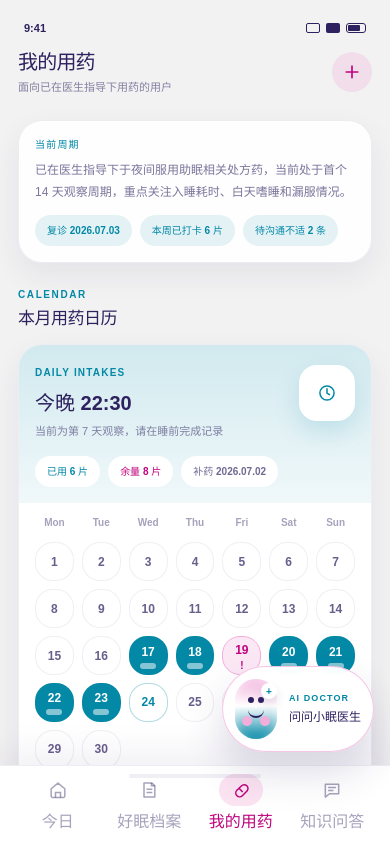
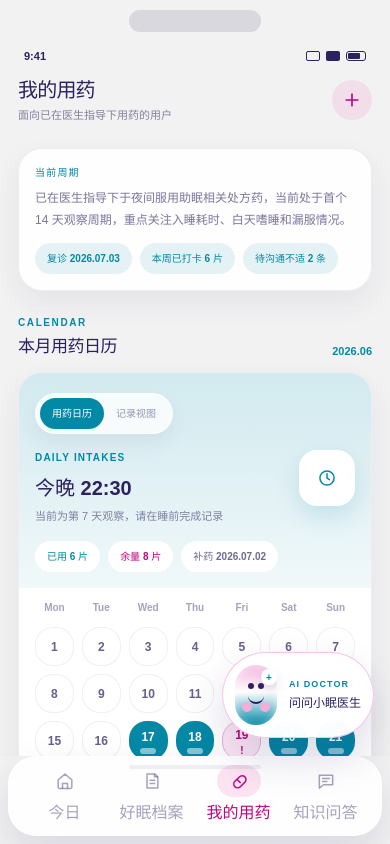
Before and after one commit to UfeLane/weimian, a React (Vite) app: page / in a window 390 px wide. Both pictures are taken after a click on the button "我的用药". Built offline with nearby package versions, Linux system fonts and the light colour scheme.

Commit message:
Polish mini app mobile presentation

```diff
--- a/src/components/UI.jsx
+++ b/src/components/UI.jsx
@@ -163,7 +163,7 @@ export function BottomNav({ active, onNavigate }) {
   ];
 
   return (
-    <nav className="mini-bottom-nav z-30 shrink-0 border-t border-[#2D215F]/8 bg-white/95 px-3 pb-[max(10px,env(safe-area-inset-bottom))] pt-2 shadow-[0_-12px_36px_rgba(45,33,95,0.07)] backdrop-blur-xl">
+    <nav className="mini-bottom-nav z-30 mx-2 mb-2 shrink-0 rounded-[28px] border border-white/72 bg-white/92 px-3 pb-[max(10px,env(safe-area-inset-bottom))] pt-2 shadow-[0_18px_40px_rgba(45,33,95,0.12)] backdrop-blur-xl">
       <div className="grid grid-cols-4">
         {tabs.map(({ id, label, Icon }) => {
           const isActive = active === id;
@@ -205,7 +205,7 @@ export function Toast({ message }) {
 export function DoctorFloatButton({ onClick }) {
   return (
     <button
-      className="pressable absolute bottom-[calc(92px+env(safe-area-inset-bottom))] right-4 z-40 flex items-center gap-3 rounded-full border border-[#F2AEDB]/70 bg-white/96 px-3 py-3 shadow-[0_20px_40px_rgba(45,33,95,0.16)] backdrop-blur-xl"
+      className="pressable absolute bottom-[calc(106px+env(safe-area-inset-bottom))] right-4 z-40 flex items-center gap-3 rounded-full border border-[#F2AEDB]/70 bg-white/96 px-3 py-3 shadow-[0_20px_40px_rgba(45,33,95,0.16)] backdrop-blur-xl"
       onClick={onClick}
       type="button"
     >
--- a/src/index.css
+++ b/src/index.css
@@ -14,16 +14,16 @@
   --surface: #ffffff;
   --background: #f2f2f2;
   --ink: #2d215f;
-  --device-max-width: 430px;
+  --device-max-width: 432px;
   --page-gutter: 18px;
-  --page-bottom-gap: 28px;
+  --page-bottom-gap: 112px;
   --radius-card: 24px;
   --radius-control: 18px;
   --radius-panel: 20px;
   --control-height: 46px;
   --chip-height: 38px;
   --nav-item-height: 58px;
-  --nav-toast-offset: 82px;
+  --nav-toast-offset: 108px;
 }
 
 * {
@@ -81,6 +81,21 @@ button {
   margin: 0 auto;
   overflow: hidden;
   background: #f2f2f2;
+  isolation: isolate;
+}
+
+.phone::before {
+  content: "";
+  position: absolute;
+  left: 50%;
+  top: 10px;
+  z-index: 20;
+  height: 22px;
+  width: 132px;
+  transform: translateX(-50%);
+  border-radius: 999px;
+  background: rgb(45 33 95 / 12%);
+  pointer-events: none;
 }
 
 .phone-content {
@@ -89,13 +104,13 @@ button {
   overflow-y: auto;
   overflow-x: hidden;
   -webkit-overflow-scrolling: touch;
-  scroll-padding-bottom: 24px;
+  scroll-padding-bottom: 140px;
 }
 
 .page {
   min-height: 100%;
   padding:
-    max(12px, env(safe-area-inset-top)) var(--page-gutter)
+    max(40px, calc(env(safe-area-inset-top) + 28px)) var(--page-gutter)
     var(--page-bottom-gap);
   animation: page-in 380ms cubic-bezier(0.22, 1, 0.36, 1);
 }
@@ -191,17 +206,21 @@ button {
     border-radius: 42px;
     box-shadow: 0 28px 80px rgb(45 33 95 / 20%);
   }
-
-  .page {
-    min-height: 100%;
-  }
 }
 
 @media (max-width: 389px) {
   :root {
     --page-gutter: 14px;
-    --page-bottom-gap: 22px;
+    --page-bottom-gap: 104px;
     --radius-card: 22px;
     --radius-control: 16px;
   }
+
+  .page {
+    padding-top: max(34px, calc(env(safe-area-inset-top) + 22px));
+  }
+
+  .phone::before {
+    width: 120px;
+  }
 }
--- a/src/pages/FAQPage.jsx
+++ b/src/pages/FAQPage.jsx
@@ -151,6 +151,20 @@ export default function FAQPage({ demoRuntime }) {
               {prompt}
             </button>
           ))}
+        </div>
+        <div className="mt-4 grid grid-cols-1 gap-2 min-[390px]:grid-cols-2">
+          <div className="rounded-[18px] bg-[#F2F2F2] px-4 py-3">
+            <p className="text-[10px] font-bold tracking-[0.12em] text-[#0388A6]">推荐演示 01</p>
+            <p className="mt-1 text-[11px] font-semibold leading-[1.7] text-[#2D215F]/62">
+              先问标签知识，再追问“我现在用了多少药、什么时候复诊”。
+            </p>
+          </div>
+          <div className="rounded-[18px] bg-[#F2F2F2] px-4 py-3">
+            <p className="text-[10px] font-bold tracking-[0.12em] text-[#BF047E]">推荐演示 02</p>
+            <p className="mt-1 text-[11px] font-semibold leading-[1.7] text-[#2D215F]/62">
+              追问会带上程序内档案，更容易展示“外部知识 + 内部数据”差异。
+            </p>
+          </div>
         </div>
       </Card>
 
--- a/src/pages/MedicationPage.jsx
+++ b/src/pages/MedicationPage.jsx
@@ -42,6 +42,11 @@ function buildCalendar(startedOn, medicationWeek, todayDone) {
   });
 }
 
+function formatMonthLabel(startedOn) {
+  const [year, month] = startedOn.split(".").map(Number);
+  return `${year}.${String(month).padStart(2, "0")}`;
+}
+
 export default function MedicationPage({
   demoRuntime,
   onImportMedication,
@@ -51,6 +56,7 @@ export default function MedicationPage({
 }) {
   const { adverseRecords, currentMedication, importedMedication, medicationWeek, patient } =
     demoRuntime;
+  const monthLabel = formatMonthLabel(importedMedication.startedOn);
   const calendarDays = buildCalendar(
     importedMedication.startedOn,
     medicationWeek,
@@ -64,7 +70,6 @@ export default function MedicationPage({
 
   const handleImport = (medication) => {
     onImportMedication(medication.id);
-    onUpdateReminderTime(medication.reminderTime);
     onToast(`已导入 ${medication.brandName} 演示药品与说明书`);
   };
 
@@ -99,9 +104,17 @@ export default function MedicationPage({
       </div>
 
       <section className="mt-6">
-        <SectionTitle eyebrow="CALENDAR" title="本月用药日历" />
+        <SectionTitle
+          action={<span className="text-[11px] font-bold text-[#0388A6]">{monthLabel}</span>}
+          eyebrow="CALENDAR"
+          title="本月用药日历"
+        />
         <Card className="overflow-hidden border-[#0388A6]/12 p-0">
           <div className="bg-[linear-gradient(180deg,rgba(3,136,166,0.18),rgba(3,136,166,0.06))] px-4 pb-4 pt-5">
+            <div className="mb-4 inline-flex rounded-full border border-white/70 bg-white/78 p-1 text-[10px] font-bold text-[#2D215F]/48 shadow-[0_10px_20px_rgba(45,33,95,0.06)]">
+              <span className="rounded-full bg-[#0388A6] px-3 py-2 text-white">用药日历</span>
+              <span className="px-3 py-2">记录视图</span>
+            </div>
             <div className="flex items-start justify-between gap-3">
               <div>
                 <p className="text-[10px] font-bold tracking-[0.12em] text-[#0388A6]">DAILY INTAKES</p>
@@ -234,6 +247,26 @@ export default function MedicationPage({
       </section>
 
       <section className="mt-6">
+        <SectionTitle eyebrow="TODAY" title="今晚演示重点" />
+        <div className="grid grid-cols-1 gap-3 min-[390px]:grid-cols-2">
+          <Card className="p-4">
+            <p className="text-[10px] font-bold tracking-[0.12em] text-[#0388A6]">REMINDER</p>
+            <p className="mt-2 text-[18px] font-black text-[#2D215F]">{currentMedication.reminderTime}</p>
+            <p className="mt-1 text-[11px] leading-[1.7] text-[#2D215F]/55">
+              睡前立即服用，并确保离计划醒来至少还有 7 小时。
+            </p>
+          </Card>
+          <Card className="p-4">
+            <p className="text-[10px] font-bold tracking-[0.12em] text-[#BF047E]">FOLLOW-UP</p>
+            <p className="mt-2 text-[18px] font-black text-[#2D215F]">{patient.nextFollowUpOn}</p>
+            <p className="mt-1 text-[11px] leading-[1.7] text-[#2D215F]/55">
+              建议复诊时带上睡眠日记、漏服情况和近期不适记录。
+            </p>
+          </Card>
+        </div>
+      </section>
+
+      <section className="mt-6">
         <SectionTitle eyebrow="IMPORT" title="演示药品导入" />
         <div className="space-y-3">
           {medicationLibrary.map((medication) => {
```
